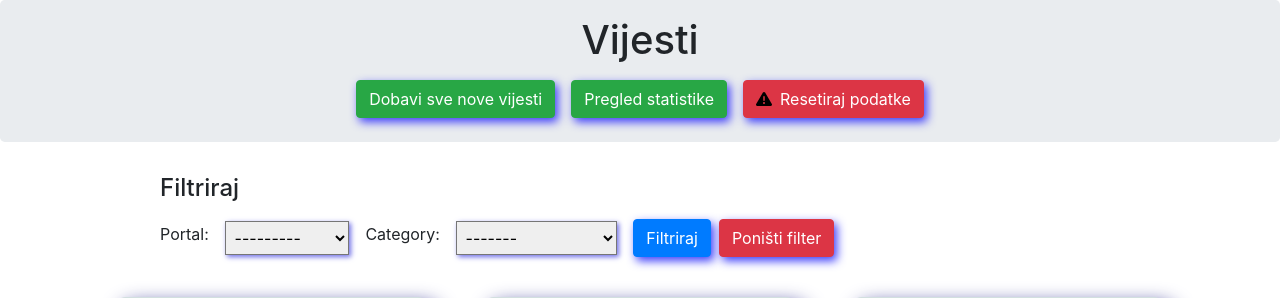
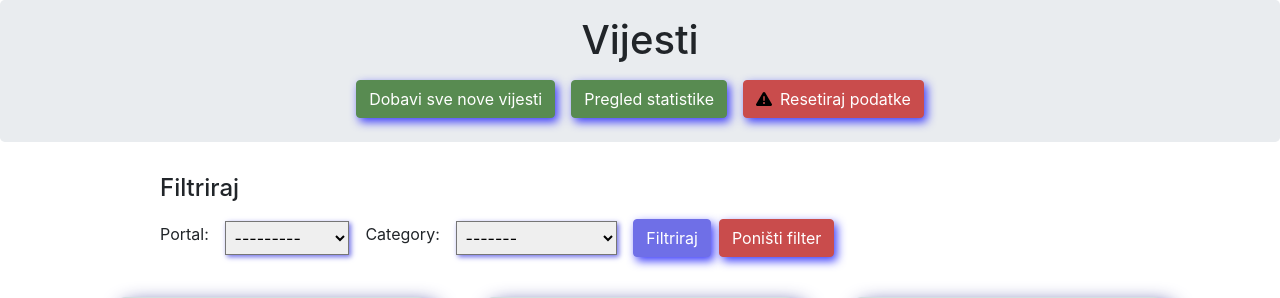
Before and after one commit to fgrenko/newz, a Django app: page / in a window 1280 px wide. Shown: the top 298 px of the page. Run offline with Django 4.2, Linux system fonts and the light colour scheme; data comes from the database, SQL or seed files in the repository; both versions use the stored data as it was after the commit; some libraries are stand-ins or nearby versions.

Commit message:
Minor bug fixes, updated colors

```diff
--- a/newz/static/home.css
+++ b/newz/static/home.css
@@ -265,5 +265,17 @@ li.active {
     opacity: 0.5;
   }
 }
+.btn-primary {
+  background-color: #6f6fe7;
+  border-color: #6f6fe7;
+}
+.btn-danger {
+  background-color: #c94c4c;
+  border-color: #c94c4c;
+}
+.btn-success {
+  background-color: #588b51;
+  border-color: #588b51;
+}
 
 /*# sourceMappingURL=home.css.map */
--- a/newz/static/scss/home.scss
+++ b/newz/static/scss/home.scss
@@ -1,10 +1,10 @@
-$danger: #c82333;
+$danger: #c94c4c; // #c82333;
 $white: #fff;
-$warning: #ffc107;
+$warning: #dbc858; //#ffc107;
 $black: #000;
-$primary: rgb(111, 111, 231);
-$success: #28a745;
-$primary-shadow: rgb(62, 62, 250);
+$primary: #6f6fe7; // rgb(111, 111, 231);
+$success: #588b51; // #28a745;
+$primary-shadow: #3e3efa; // rgb(62, 62, 250);
 $black-shadow: #222;
 
 .pagination {
@@ -291,3 +291,18 @@ li {
         opacity: 0.5;
     }
 }
+
+.btn {
+    &-primary {
+        background-color: $primary;
+        border-color: $primary;
+    }
+    &-danger {
+        background-color: $danger;
+        border-color: $danger;
+    }
+    &-success {
+        background-color: $success;
+        border-color: $success;
+    }
+}
--- a/newz/views.py
+++ b/newz/views.py
@@ -25,11 +25,6 @@ def getCategoryCoverage():
         .values("news_site__name", "category")
         .annotate(count=models.Count("id"))
     )
-
-    data_dir = f"testData/images"
-    if not os.path.exists(data_dir):
-        os.mkdir(data_dir)
-    plt.savefig(f"{data_dir}/categoryCoverage.png", bbox_inches="tight")
 
     for headline in data:
         print(headline)
@@ -71,6 +66,11 @@ def getCategoryCoverage():
     buffer.seek(0)
     image_png = buffer.getvalue()
     buffer.close()
+
+    data_dir = f"testData/images"
+    if not os.path.exists(data_dir):
+        os.mkdir(data_dir)
+    plt.savefig(f"{data_dir}/categoryCoverage.png", bbox_inches="tight")
 
     graphic = base64.b64encode(image_png)
     graphic = graphic.decode("utf-8")
```
Also changed, not shown: other parts of newz/static/home.css (+15 -15 lines), db.sqlite3, 1 other file.
